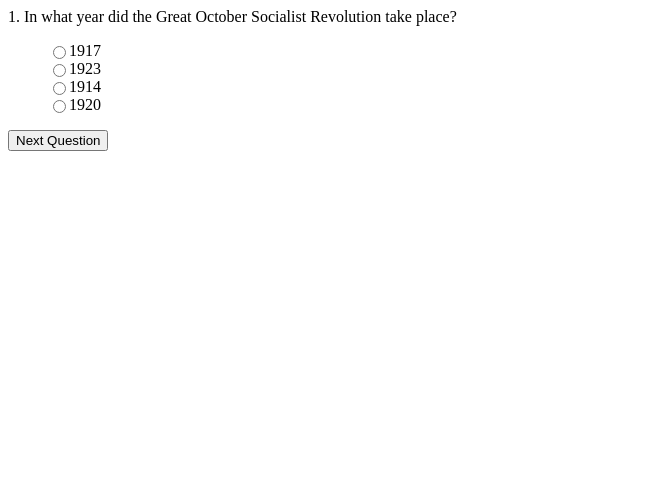
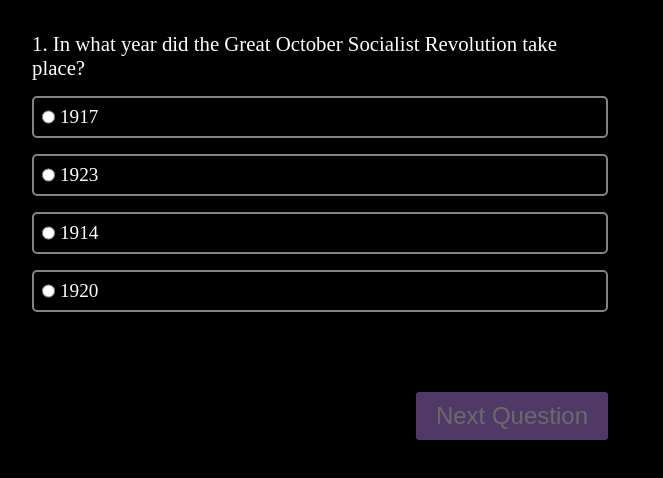
Before and after one commit to swikritipoudel/quiz-app, a plain HTML site: page index.html in a window 1280 px wide. Shown: the whole page, without its empty margins (0-663 px from the left). Drawn offline with Linux system fonts and the light colour scheme.

Commit message:
Finiished Product
Added functionality to highlight incorrect and correct questions.
Added score system.
Added CSS.

```diff
--- a/index.html
+++ b/index.html
@@ -1,172 +1,22 @@
 <!DOCTYPE html>
 <html lang="en">
+
 <head>
     <meta charset="UTF-8">
     <meta name="viewport" content="width=device-width, initial-scale=1.0">
     <title>Document</title>
     <link rel="stylesheet" href="style.css">
 </head>
-<style>
 
-
-    .options li{
-        list-style-type: none;
-        display: flex;
-    }
-</style>
 <body>
     <div class="container">
         <div class="questions"></div>
-            <ul class="options"></ul>
+        <ul class="options"></ul>
+        <div class="button">
+            <button class="next-btn">Next Question</button>
         </div>
-        <button class="next-btn">Next Question</button>
     </div>
-    <script>
-    let quizData = [
-    {
-        question:"1. In what year did the Great October Socialist Revolution take place?",
-        options: ["1917","1923","1914","1920"],
-        correct : 0
-    },
-    {
-        question:"2. What is the largest lake in the world?",
-        options: ["Caspian Sea","Baikal","Lake Superior","Ontario"],
-        correct : 1
-    },
-    {
-        question:"3. Which planet in the solar system is known as the “Red Planet”?",
-        options: ["Venus","Earth","Mars","Jupiter"],
-        correct : 2
-    },
-    {
-        question:"4. Who wrote the novel “War and Peace”?",
-        options: ["Anton Chekhov","Fyodor Dostoevsky","Leo Tolstoy","Ivan Turgenev"],
-        correct : 2
-    },
-    {
-        question:"5.What is the capital of Japan?",
-        options: ["Beijing","Tokyo","Seoul","Bangkok"],
-        correct : 1
-    },
-    {
-        question:"6. Which river is the longest in the world?",
-        options: ["Amazon","Mississippi","Nile","Yangtze"],
-        correct : 2
-    },
-    {
-        question:"7. What gas is used to extinguish fires?",
-        options: ["Oxygen","Nitrogen","Carbon Dioxide","Hydrogen"],
-        correct : 1
-    },
-    {
-        question:"8. What animal is the national symbol of Australia?",
-        options: ["kangaroo","Koala","Emu","Crocodile"],
-        correct : 0
-    },
-    {
-        question:"9. Which of the following planets is not a gas giant?",
-        options: ["Mars","Jupiter","Saturn","Uranus"],
-        correct : 0
-    },
-    {
-        question:"10. What is the name of the process by which plants convert sunlight into energy?",
-        options: ["Respiration","Photosynthesis","Oxidation","Evolution "],
-        correct : 1
-    },
-    {
-        question:"11. What chemical element is designated as “Hg”?",
-        options: ["Silver","Tin","Copper","Mercury"],
-        correct : 3
-    },
-    {
-        question:"12. In what year was the first international modern Olympiad held?",
-        options: ["1896","1900","1912","1924"],
-        correct : 0
-    },
-    {
-        question:"13. For which of these disciplines Nobel Prize is awarded?",
-        options: ["Physics,Chemistry","Physiology","Medicine","All of the above"],
-        correct : 3
-    },
-    {
-        question:"14. Entomology is the science that studies:",
-        options: ["Behavior and human beings","Insects","The origin and history of technical and scientific terms","The formation of rocks"],
-        correct : 1
-    },
-    {
-        question:"15. Hitler's party is known as:",
-        options: ["Labour Party","Nazi Party","Ku-Klux-Klan","Democraric Party"],
-        correct : 1
-    },
-    {
-        question:"16. For which Galileo is famous?",
-        options: ["Developed the telescope","Discovered four satellites of Jupiter","Found that the swinging motion of the pendulum results in consistent time measurement.","All of the above"],
-        correct : 3
-    },
-    {
-        question:"17. When the First Afghan War took place in",
-        options: ["1839","1843","1833","1848"],
-        correct : 0
-    },
-    {
-        question:"18. Ecology deals with",
-        options: ["Birds","Cell formation","Relation between organism and their environment","Tissues"],
-        correct : 2
-    },
-    {
-        question:"19. Which is the largest island?",
-        options: ["New Guinea","Andaman Nicobar","Greenland","Hawaii"],
-        correct : 2
-    },
-    {
-        question:"Which one is the hottest continent?",
-        options: ["Africa","South Asia","North America","Australia"],
-        correct : 0
-    },
+    <script src="script.js"></script>
+</body>
 
-]
-
-let questionsE1 = document.querySelector(".questions")
-let optionsE1 = document.querySelector(".options")
-let nextButton = document.querySelector(".next-btn")
-
-let currentQuestionIndex = 0
-
-function displayQuestion(){
-optionsE1.innerHTML = ""
-questionsE1.textContent = quizData[currentQuestionIndex].question
-let optional = quizData[currentQuestionIndex]
-optional.options.forEach((option,index)=>{
-    let li = document.createElement("li");
-    let input = document.createElement("input")
-    input.type = "radio"
-    input.name= "quizoption"
-
-
-    let label = document.createElement("label");
-    label.textContent = option;
-
-    input.onclick = () => {
-      alert(`You selected: ${option}`);
-    };
-    li.appendChild(input)
-    li.appendChild(label)
-    optionsE1.appendChild(li);
-})
-}
-
-displayQuestion();
-
-nextButton.addEventListener("click", () => {
-  currentQuestionIndex++;
-  if (currentQuestionIndex < quizData.length) {
-    displayQuestion();
-  } else {
-    questionsE1.textContent = "Quiz Completed!";
-    optionsE1.innerHTML = "";
-  }
-});
-
-</script>
-</body>
 </html>
--- a/script.js
+++ b/script.js
@@ -0,0 +1,175 @@
+let quizData = [
+    {
+        question: "1. In what year did the Great October Socialist Revolution take place?",
+        options: ["1917", "1923", "1914", "1920"],
+        correct: 0
+    },
+    {
+        question: "2. What is the largest lake in the world?",
+        options: ["Caspian Sea", "Baikal", "Lake Superior", "Ontario"],
+        correct: 1
+    },
+    {
+        question: "3. Which planet in the solar system is known as the “Red Planet”?",
+        options: ["Venus", "Earth", "Mars", "Jupiter"],
+        correct: 2
+    },
+    {
+        question: "4. Who wrote the novel “War and Peace”?",
+        options: ["Anton Chekhov", "Fyodor Dostoevsky", "Leo Tolstoy", "Ivan Turgenev"],
+        correct: 2
+    },
+    {
+        question: "5.What is the capital of Japan?",
+        options: ["Beijing", "Tokyo", "Seoul", "Bangkok"],
+        correct: 1
+    },
+    {
+        question: "6. Which river is the longest in the world?",
+        options: ["Amazon", "Mississippi", "Nile", "Yangtze"],
+        correct: 2
+    },
+    {
+        question: "7. What gas is used to extinguish fires?",
+        options: ["Oxygen", "Nitrogen", "Carbon Dioxide", "Hydrogen"],
+        correct: 1
+    },
+    {
+        question: "8. What animal is the national symbol of Australia?",
+        options: ["kangaroo", "Koala", "Emu", "Crocodile"],
+        correct: 0
+    },
+    {
+        question: "9. Which of the following planets is not a gas giant?",
+        options: ["Mars", "Jupiter", "Saturn", "Uranus"],
+        correct: 0
+    },
+    {
+        question: "10. What is the name of the process by which plants convert sunlight into energy?",
+        options: ["Respiration", "Photosynthesis", "Oxidation", "Evolution "],
+        correct: 1
+    },
+    {
+        question: "11. What chemical element is designated as “Hg”?",
+        options: ["Silver", "Tin", "Copper", "Mercury"],
+        correct: 3
+    },
+    {
+        question: "12. In what year was the first international modern Olympiad held?",
+        options: ["1896", "1900", "1912", "1924"],
+        correct: 0
+    },
+    {
+        question: "13. For which of these disciplines Nobel Prize is awarded?",
+        options: ["Physics,Chemistry", "Physiology", "Medicine", "All of the above"],
+        correct: 3
+    },
+    {
+        question: "14. Entomology is the science that studies:",
+        options: ["Behavior and human beings", "Insects", "The origin and history of technical and scientific terms", "The formation of rocks"],
+        correct: 1
+    },
+    {
+        question: "15. Hitler's party is known as:",
+        options: ["Labour Party", "Nazi Party", "Ku-Klux-Klan", "Democraric Party"],
+        correct: 1
+    },
+    {
+        question: "16. For which Galileo is famous?",
+        options: ["Developed the telescope", "Discovered four satellites of Jupiter", "Found that the swinging motion of the pendulum results in consistent time measurement.", "All of the above"],
+        correct: 3
+    },
+    {
+        question: "17. When the First Afghan War took place in",
+        options: ["1839", "1843", "1833", "1848"],
+        correct: 0
+    },
+    {
+        question: "18. Ecology deals with",
+        options: ["Birds", "Cell formation", "Relation between organism and their environment", "Tissues"],
+        correct: 2
+    },
+    {
+        question: "19. Which is the largest island?",
+        options: ["New Guinea", "Andaman Nicobar", "Greenland", "Hawaii"],
+        correct: 2
+    },
+    {
+        question: "Which one is the hottest continent?",
+        options: ["Africa", "South Asia", "North America", "Australia"],
+        correct: 0
+    },
+
+]
+
+let questionsE1 = document.querySelector(".questions")
+let optionsE1 = document.querySelector(".options")
+let nextButton = document.querySelector(".next-btn")
+
+let currentQuestionIndex = 0
+let score = 0
+
+
+function displayQuestion() {
+    optionsE1.innerHTML = ""
+    questionsE1.textContent = quizData[currentQuestionIndex].question
+    nextButton.disabled = true
+
+    let optional = quizData[currentQuestionIndex]
+    optional.options.forEach((option, index) => {
+        let li = document.createElement("li");
+        let input = document.createElement("input")
+        input.type = "radio"
+        input.name = "quizoption"
+
+        let label = document.createElement("label");
+        label.textContent = option;
+        li.appendChild(input)
+        li.appendChild(label)
+        optionsE1.appendChild(li);
+
+        li.addEventListener("click", () => {
+            if (li.classList.contains("disabled")) {
+                return;
+            }
+
+            document.querySelectorAll(".options li").forEach(item => {
+                item.classList.add("disabled");
+                item.querySelector("input").disabled = true;
+            });
+
+            if (index === quizData[currentQuestionIndex].correct) {
+                li.classList.add("correct")
+                score += 5;
+            } else {
+                li.classList.add("incorrect");
+                setTimeout(() => {
+                    let correctOption = document.querySelectorAll(".options li")[quizData[currentQuestionIndex].correct];
+                    correctOption.classList.add("correct");
+                }, (100))
+
+
+            }
+            nextButton.disabled = false
+        });
+
+
+
+    });
+}
+
+
+displayQuestion();
+
+
+nextButton.addEventListener("click", () => {
+    currentQuestionIndex++;
+    if (currentQuestionIndex < quizData.length) {
+        displayQuestion();
+    }
+    else {
+        questionsE1.textContent = `Quiz Completed! Your total score is ${score} out of 100`;
+        optionsE1.innerHTML = "";
+        nextButton.style.display = "none"
+    }
+});
--- a/style.css
+++ b/style.css
@@ -0,0 +1,69 @@
+* {
+    margin: 0;
+    padding: 0;
+    box-sizing: border-box;
+}
+
+body {
+    font-family: poppins;
+    background-color: black;
+    color: #fff;
+}
+
+.container {
+    padding: 2rem;
+    min-width: 375px;
+    width: 50%;
+}
+
+.questions {
+    font-size: 1.3rem;
+}
+
+.options li {
+    list-style-type: none;
+    display: flex;
+    border: 2px solid #9f9c9cd5;
+    padding: 0.5rem;
+    margin: 1rem 0;
+    font-size: 1.2rem;
+    cursor: pointer;
+    border-radius: 5px;
+}
+
+.options li input {
+    margin-right: 5px;
+}
+
+.options li.correct {
+    border: 2px solid green;
+
+}
+
+.options li.incorrect {
+    border: 2px solid red;
+}
+
+.button {
+    display: flex;
+    justify-content: flex-end;
+    margin-top: 5rem;
+}
+
+.next-btn {
+    padding: 10px 20px;
+    font-size: 1.5rem;
+    color: #fff;
+    background-color: rgb(159, 114, 204);
+    border: none;
+    cursor: pointer;
+    box-shadow: 0 6px 20px 0 rgba(0, 0, 0, 0.19);
+    border-radius: 3px;
+}
+
+.next-btn:disabled {
+    background-color: rgb(159, 114, 204);
+    color: #D3D3D3;
+    cursor: not-allowed;
+    opacity: 0.5;
+}
```
